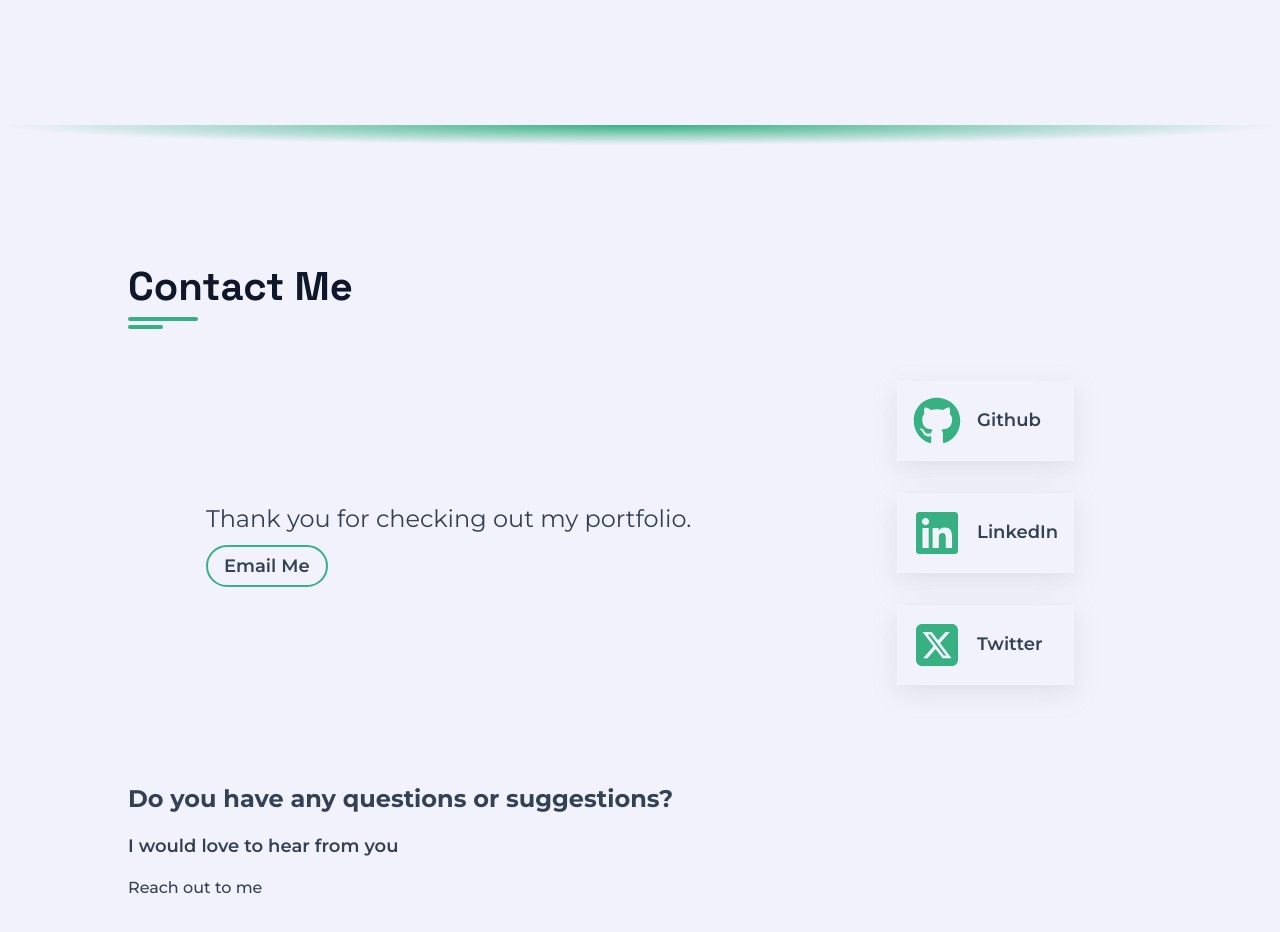
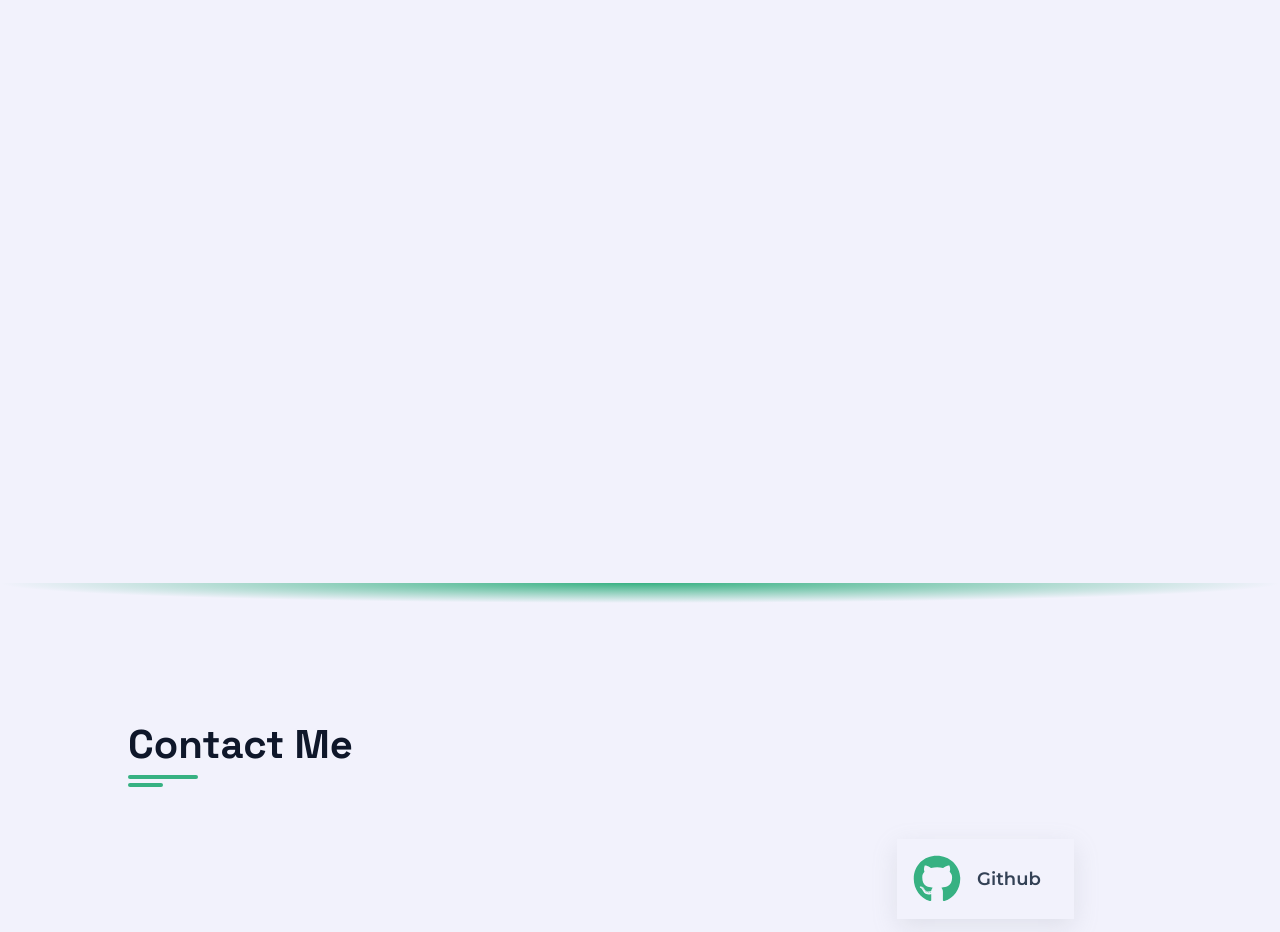
Before and after one commit to saroj2053/my-portfolio-site, a React (Vite) app: page / in a window 1280 px wide. Shown: the part 7760-8692 px from the top of the page. Built offline with nearby package versions, Linux system fonts and the light colour scheme.

Commit message:
added webwizards aka company website project

```diff
--- a/src/data/projects.ts
+++ b/src/data/projects.ts
@@ -7,6 +7,7 @@ import campusflowImage from "../assets/project-images/campusflow-website.png";
 import sarlahiMarktImage from "../assets/project-images/sarlahimarkt-image.png";
 import stronicsImage from "../assets/project-images/stronics-image.png";
 import ezyEatsImage from "../assets/project-images/EzyEats.png";
+import webWizardsImage from "../assets/project-images/webwizards.png";
 
 const projects = [
   {
@@ -140,6 +141,20 @@ const projects = [
       "https://github.com/saroj2053/ezyeats-food-ordering-app-frontend",
     deployedUrl: "https://ezyeats-food-ordering-app-frontend.onrender.com/",
   },
+  {
+    id: 10,
+    image: webWizardsImage,
+    name: "Web Wizards - a web development agency",
+    description:
+      "A web development agency that provides services for web development, web design, and digital marketing.",
+    techUsed: [
+      "React",
+      "Raw CSS",
+      "EmailJs",
+    ],
+    githubUrl: "https://github.com/saroj2053/web-wizards",
+    deployedUrl: "https://web-wizards-team.vercel.app/",
+  }
 ];
 
 export default projects;
```
Also changed, not shown: src/assets/project-images/webwizards.png (added).
